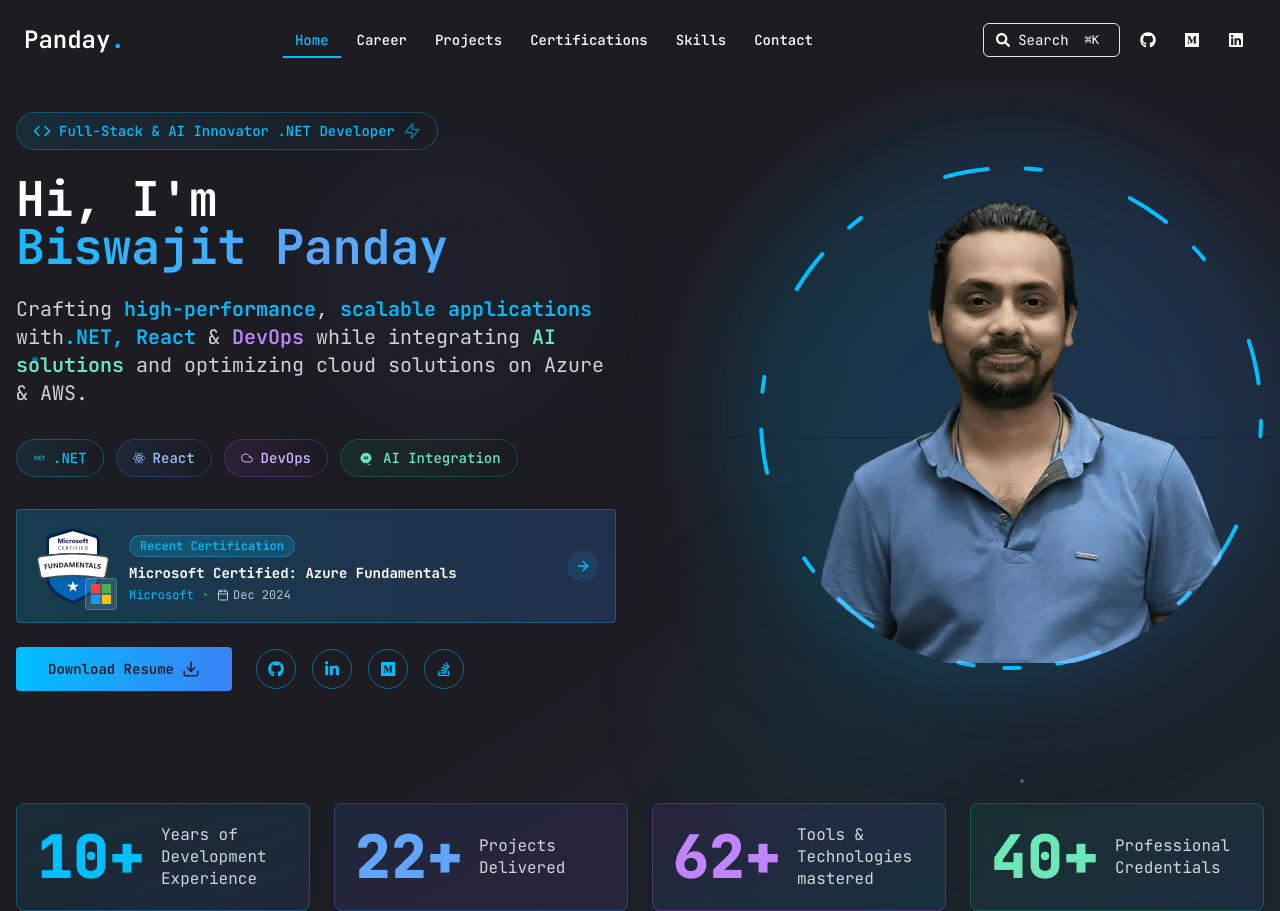
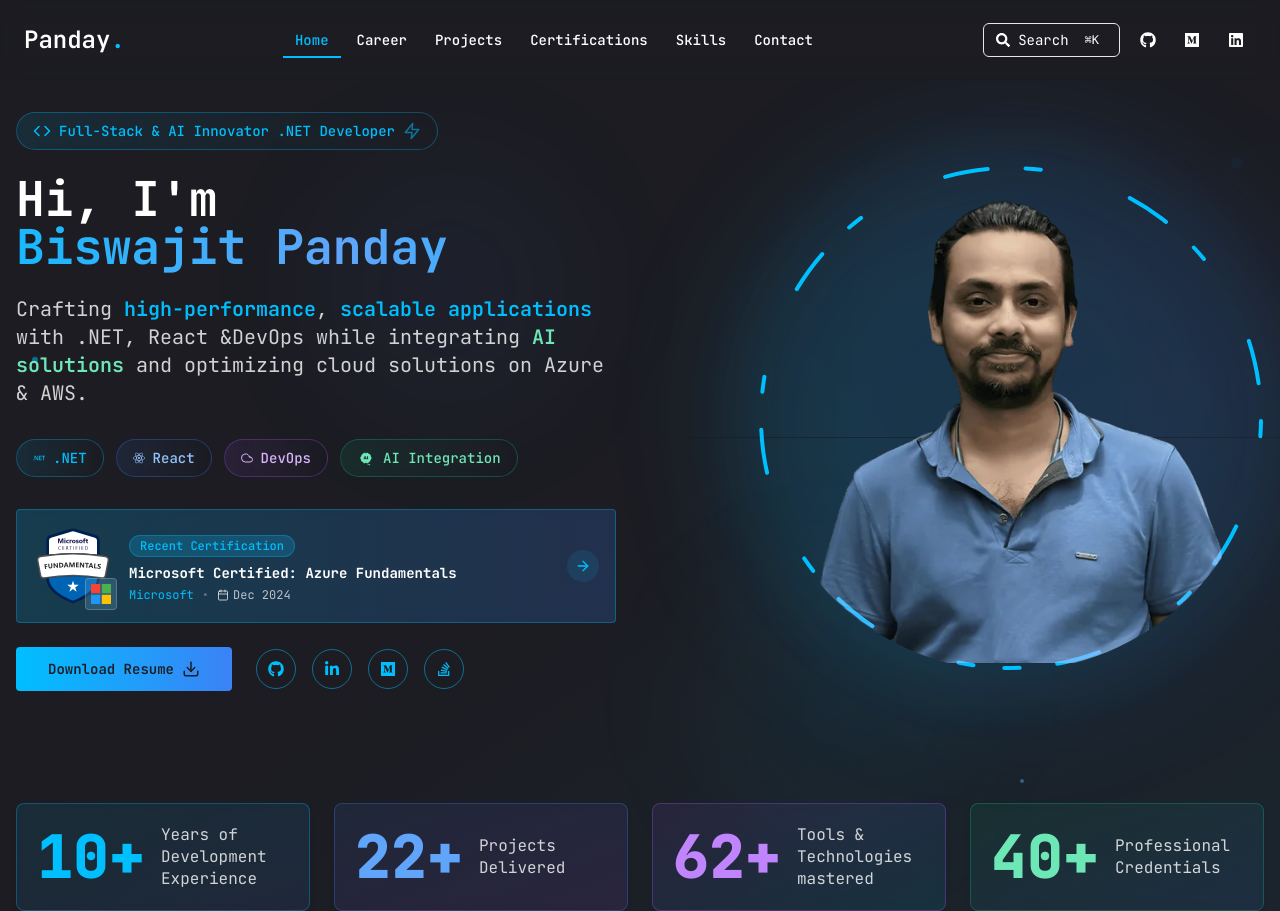
Before and after one commit to biswajitpanday/biswajitpanday.github.io, a Next.js app: page / in a window 1280 px wide. Built offline with nearby package versions, Linux system fonts and the light colour scheme.

Commit message:
Heading Text fix.

```diff
--- a/app/page.tsx
+++ b/app/page.tsx
@@ -151,10 +151,7 @@ const Home = () => {
               <span className="text-secondary-default font-semibold">
                 scalable applications
               </span>{" "}
-              with
-              <span className="text-secondary-default font-semibold">.NET, React </span>&{" "}
-              <span className="text-purple-400 font-semibold">DevOps </span>
-              while integrating{" "}
+              with .NET, React &DevOps while integrating {" "}
               <span className="text-emerald-300 font-semibold">
                 AI solutions
               </span>{" "}
```
